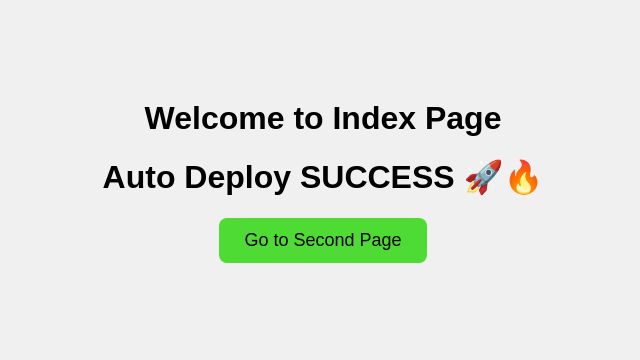
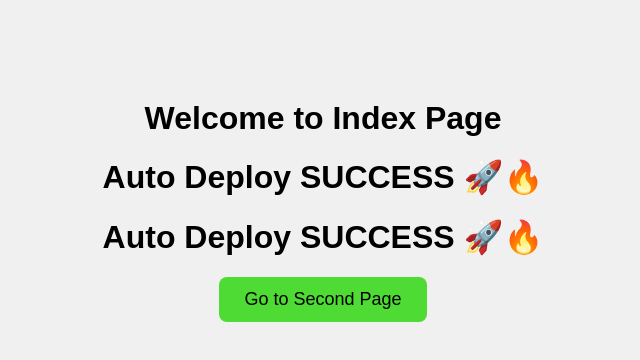
Before and after one commit to tech-sonu01/stu, a plain HTML site: page index.html in a window 1280 px wide. Shown: the whole page, without its empty margins (317-957 px from the left). Drawn offline with Linux system fonts and the light colour scheme.

Commit message:
test auto deploy

```diff
--- a/index.html
+++ b/index.html
@@ -31,6 +31,8 @@
 
     <h1>Welcome to Index Page</h1>
     <h1>Auto Deploy SUCCESS 🚀🔥</h1>
+    <h1>Auto Deploy SUCCESS 🚀🔥</h1>
+
     <!-- Button to go to second page -->
     <a href="second.html">
         <button>Go to Second Page</button>
```
